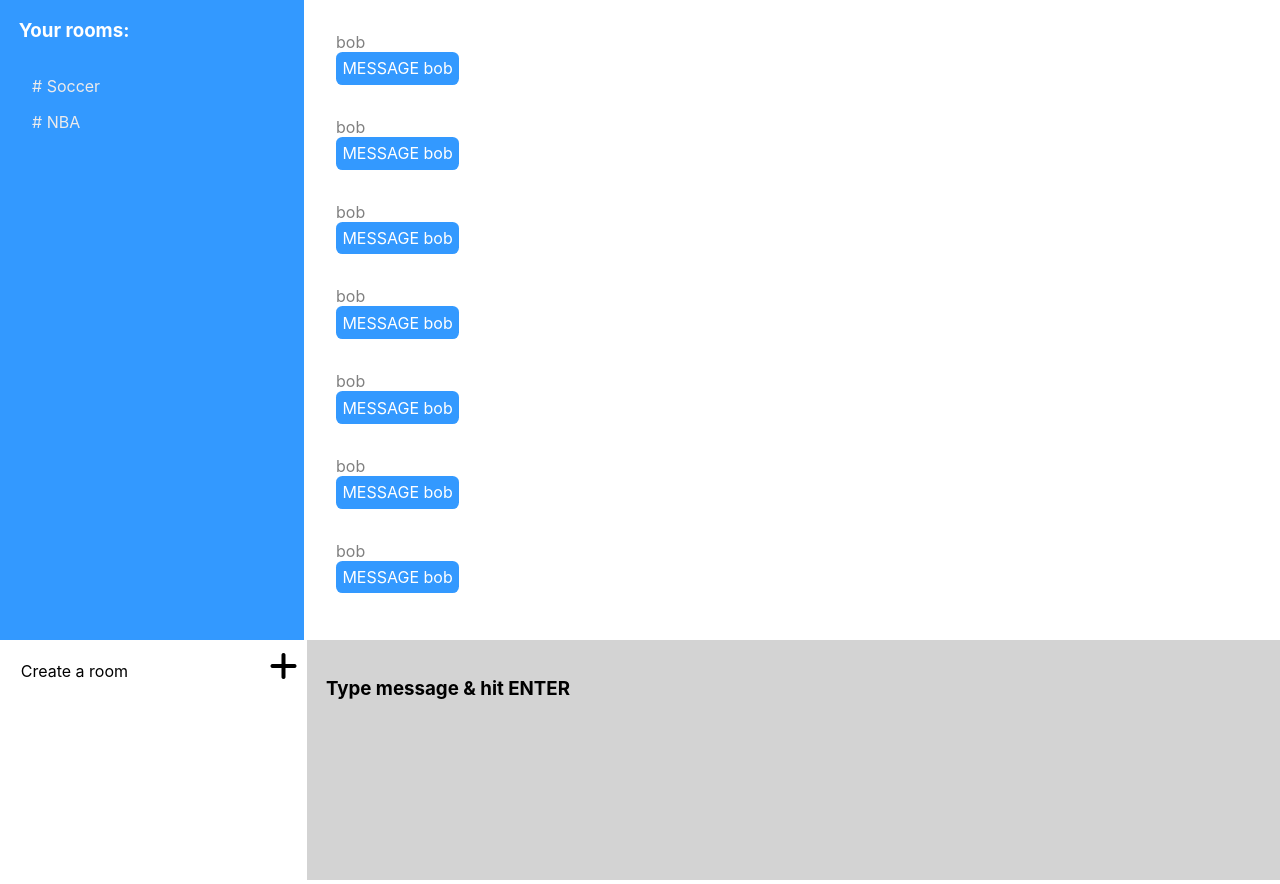
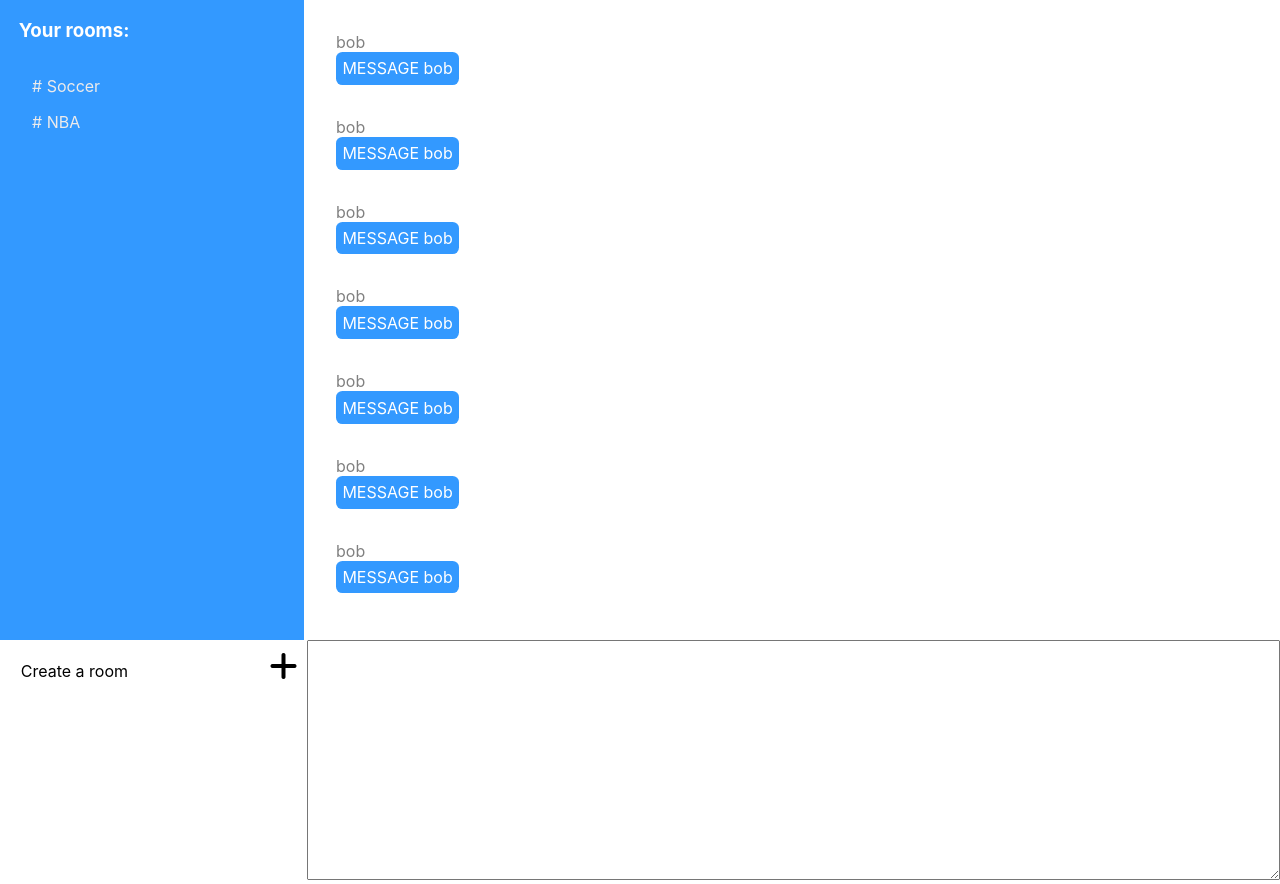
Before and after one commit to horselurrver/react-chat, a React (Create React App) app: page / in a window 1280 px wide. Built offline with nearby package versions, Linux system fonts and the light colour scheme.

Commit message:
Add text area

```diff
--- a/src/App.css
+++ b/src/App.css
@@ -27,10 +27,6 @@ i {
   padding: 0.3em;
   margin: 1em;
   display: inline-block;
-}
-
-.type-message {
-  padding: 1em;
 }
 
 .your-rooms {
@@ -98,3 +94,11 @@ i {
 .MessageList {
 
 }
+
+textarea {
+  width: 100%;
+  height: 100%;
+  -webkit-box-sizing: border-box; /* Safari/Chrome, other WebKit */
+  -moz-box-sizing: border-box;    /* Firefox, other Gecko */
+  box-sizing: border-box;
+}
--- a/src/SendMessage.js
+++ b/src/SendMessage.js
@@ -4,7 +4,8 @@ class SendMessage extends Component {
   render() {
     return (
       <div className="send">
-        <h3 className="type-message">Type message & hit ENTER</h3>
+        <textarea>
+        </textarea>
       </div>
     );
   }
```
